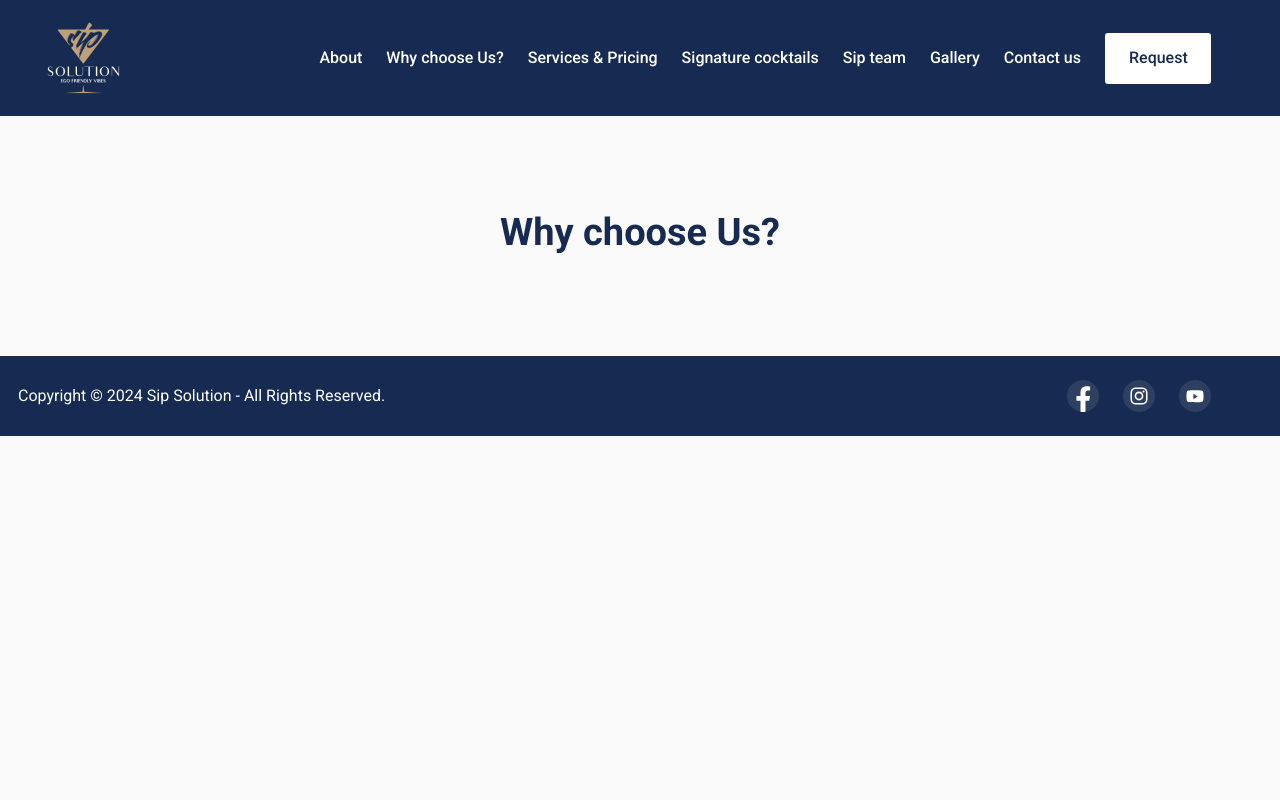
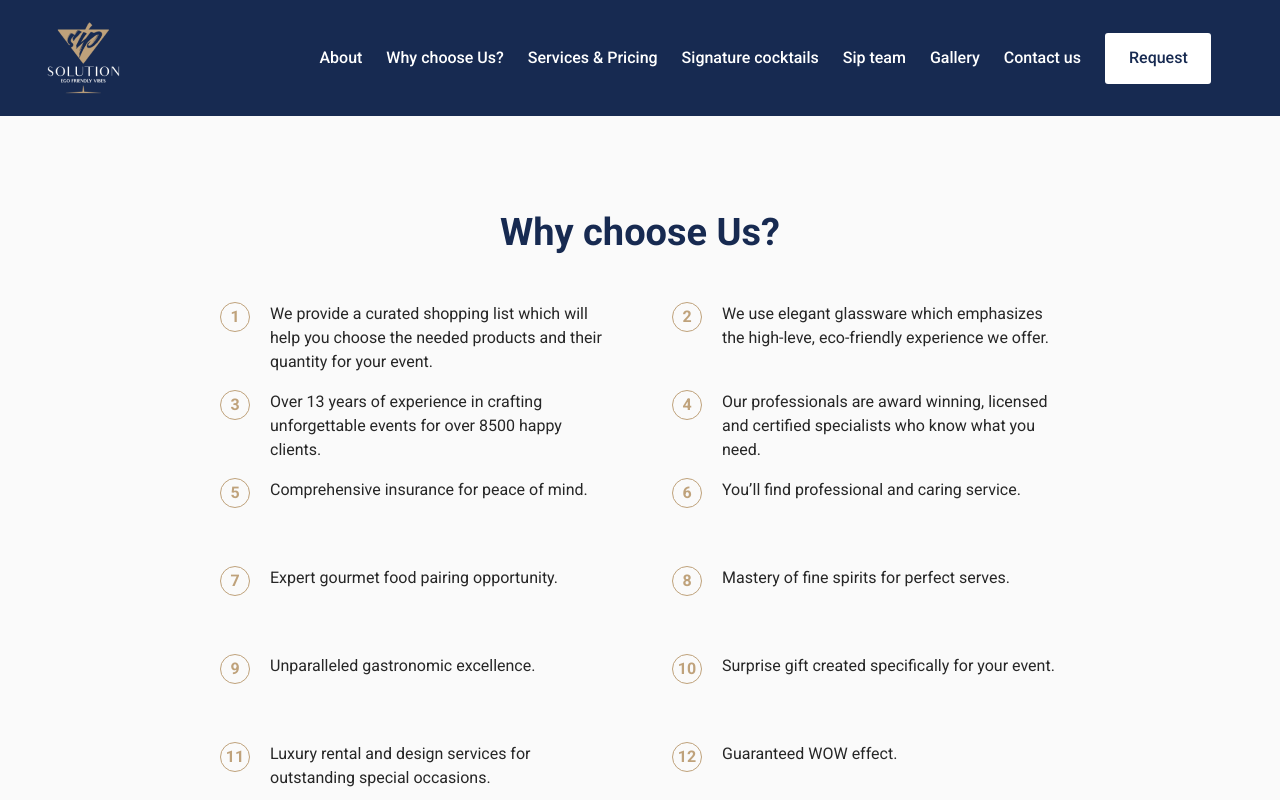
Before and after one commit to sargisshahinyan/sip-solutions, a Next.js app: page /sip/why-choose-us in a window 1280 px wide. Shown: the top 800 px of the page. Built offline with nearby package versions, Linux system fonts and the light colour scheme.

Commit message:
why choose us page added

```diff
--- a/src/app/generals.scss
+++ b/src/app/generals.scss
@@ -30,6 +30,11 @@ p {
   align-items: center;
 }
 
+.flex-col {
+  display: flex;
+  flex-direction: column;
+}
+
 .flex-col-c {
   display: flex;
   flex-direction: column;
--- a/src/app/sip/why-choose-us/page.tsx
+++ b/src/app/sip/why-choose-us/page.tsx
@@ -2,13 +2,108 @@ import styles from "./styles.module.scss";
 import { Navbar } from "@/shared/components/Navbar";
 import { Footer } from "@/shared/components/Footer";
 import { PageTitle } from "@/shared/components/PageTitle";
+import { Wrapper } from "@/shared/components/Wrapper";
+import classNames from "classnames/bind";
+
+const cx = classNames.bind(styles);
 
 export default function WhyChooseUsPage() {
   return (
     <>
       <Navbar />
       <main className={styles["why-choose-us"]}>
-        <PageTitle>Why choose Us?</PageTitle>
+        <Wrapper>
+          <PageTitle>Why choose Us?</PageTitle>
+          <div className={cx("why-choose-us-content", "flex-col")}>
+            <div className={cx("why-choose-us-content__row", "flex-spb-c")}>
+              <div className={styles["why-choose-us-content__row-item"]}>
+                <div className={styles["why-choose-us-content__row-item-number"]}>1</div>
+                <div className={styles["why-choose-us-content__row-item-text"]}>
+                  <p>
+                    We provide a curated shopping list which will help you choose the needed products and their quantity
+                    for your event.
+                  </p>
+                </div>
+              </div>
+              <div className={styles["why-choose-us-content__row-item"]}>
+                <div className={styles["why-choose-us-content__row-item-number"]}>2</div>
+                <div className={styles["why-choose-us-content__row-item-text"]}>
+                  <p>We use elegant glassware which emphasizes the high-leve, eco-friendly experience we offer.</p>
+                </div>
+              </div>
+            </div>
+            <div className={cx("why-choose-us-content__row", "flex-spb-c")}>
+              <div className={styles["why-choose-us-content__row-item"]}>
+                <div className={styles["why-choose-us-content__row-item-number"]}>3</div>
+                <div className={styles["why-choose-us-content__row-item-text"]}>
+                  <p>Over 13 years of experience in crafting unforgettable events for over 8500 happy clients.</p>
+                </div>
+              </div>
+              <div className={styles["why-choose-us-content__row-item"]}>
+                <div className={styles["why-choose-us-content__row-item-number"]}>4</div>
+                <div className={styles["why-choose-us-content__row-item-text"]}>
+                  <p>Our professionals are award winning, licensed and certified specialists who know what you need.</p>
+                </div>
+              </div>
+            </div>
+            <div className={cx("why-choose-us-content__row", "flex-spb-c")}>
+              <div className={styles["why-choose-us-content__row-item"]}>
+                <div className={styles["why-choose-us-content__row-item-number"]}>5</div>
+                <div className={styles["why-choose-us-content__row-item-text"]}>
+                  <p>Comprehensive insurance for peace of mind.</p>
+                </div>
+              </div>
+              <div className={styles["why-choose-us-content__row-item"]}>
+                <div className={styles["why-choose-us-content__row-item-number"]}>6</div>
+                <div className={styles["why-choose-us-content__row-item-text"]}>
+                  <p>You’ll find professional and caring service.</p>
+                </div>
+              </div>
+            </div>
+            <div className={cx("why-choose-us-content__row", "flex-spb-c")}>
+              <div className={styles["why-choose-us-content__row-item"]}>
+                <div className={styles["why-choose-us-content__row-item-number"]}>7</div>
+                <div className={styles["why-choose-us-content__row-item-text"]}>
+                  <p>Expert gourmet food pairing opportunity.</p>
+                </div>
+              </div>
+              <div className={styles["why-choose-us-content__row-item"]}>
+                <div className={styles["why-choose-us-content__row-item-number"]}>8</div>
+                <div className={styles["why-choose-us-content__row-item-text"]}>
+                  <p>Mastery of fine spirits for perfect serves.</p>
+                </div>
+              </div>
+            </div>
+            <div className={cx("why-choose-us-content__row", "flex-spb-c")}>
+              <div className={styles["why-choose-us-content__row-item"]}>
+                <div className={styles["why-choose-us-content__row-item-number"]}>9</div>
+                <div className={styles["why-choose-us-content__row-item-text"]}>
+                  <p>Unparalleled gastronomic excellence.</p>
+                </div>
+              </div>
+              <div className={styles["why-choose-us-content__row-item"]}>
+                <div className={styles["why-choose-us-content__row-item-number"]}>10</div>
+                <div className={styles["why-choose-us-content__row-item-text"]}>
+                  <p>Surprise gift created specifically for your event.</p>
+                </div>
+              </div>
+            </div>
+            <div className={cx("why-choose-us-content__row", "flex-spb-c")}>
+              <div className={styles["why-choose-us-content__row-item"]}>
+                <div className={styles["why-choose-us-content__row-item-number"]}>11</div>
+                <div className={styles["why-choose-us-content__row-item-text"]}>
+                  <p>Luxury rental and design services for outstanding special occasions.</p>
+                </div>
+              </div>
+              <div className={styles["why-choose-us-content__row-item"]}>
+                <div className={styles["why-choose-us-content__row-item-number"]}>12</div>
+                <div className={styles["why-choose-us-content__row-item-text"]}>
+                  <p>Guaranteed WOW effect.</p>
+                </div>
+              </div>
+            </div>
+          </div>
+        </Wrapper>
       </main>
       <Footer />
     </>
--- a/src/app/sip/why-choose-us/styles.module.scss
+++ b/src/app/sip/why-choose-us/styles.module.scss
@@ -1,5 +1,73 @@
 .why-choose-us {
-  margin: 0 auto;
-  padding: 5.875rem 2.5rem 6.375rem;
-  max-width: 76.5rem;
+  padding: 5.875rem 0.8rem 4.875rem;
+
+  &-content {
+    max-width: 840px;
+    margin: 48px auto 0;
+    gap: 16px;
+
+    &__row {
+      gap: 64px;
+
+      &-item {
+        flex: 1;
+        height: 72px;
+        display: flex;
+        gap: 20px;
+
+        &-number {
+          flex-shrink: 0;
+          width: 30px;
+          height: 30px;
+          border-radius: 50%;
+          border: 1.5px solid var(--yellow);
+          font-size: 16px;
+          line-height: 28px;
+          font-weight: 600;
+          color: var(--yellow);
+          text-align: center;
+        }
+
+        &-text {
+          width: calc(100% - 50px);
+        }
+      }
+    }
+  }
+
+  @media (max-width: 1024px) {
+    padding: 4.5rem 0.8rem 4.5rem;
+
+    &-content {
+      margin: 56px auto 0;
+
+      &__row {
+        gap: 24px;
+      }
+    }
+  }
+
+  @media (max-width: 767px) {
+    padding: 4.5rem 0 4.5rem;
+
+    &-content {
+      margin: 32px auto 0;
+
+      &__row {
+        flex-direction: column;
+        gap: 16px;
+        align-items: start;
+
+        &-item {
+          height: initial;
+          gap: 16px;
+          width: 100%;
+
+          &-number {
+
+          }
+        }
+      }
+    }
+  }
 }
```
